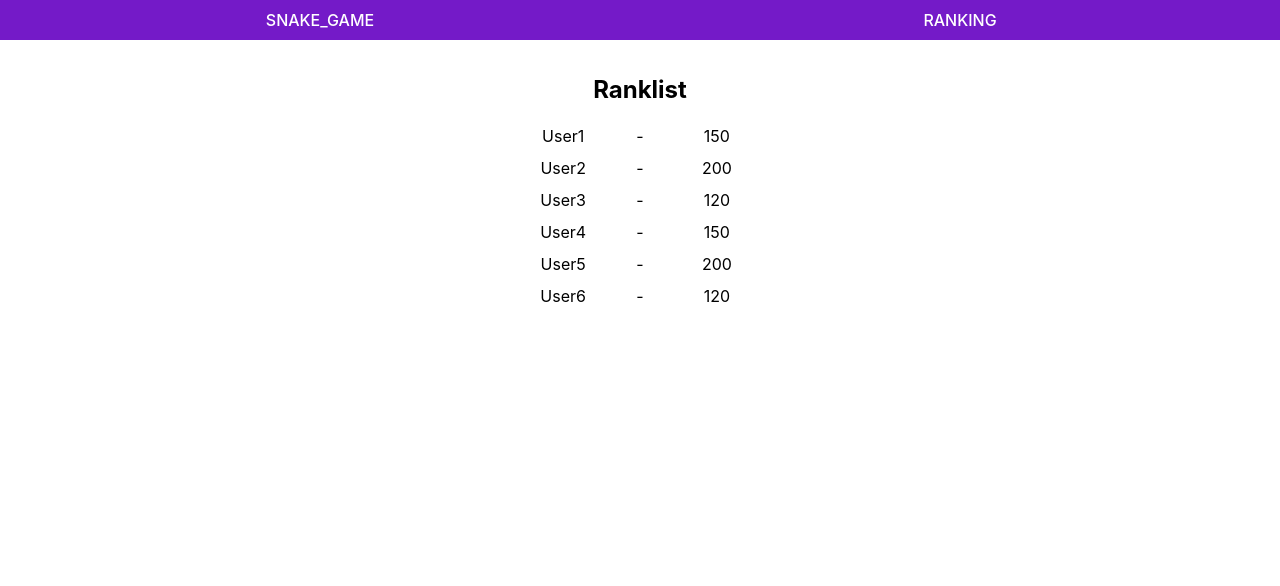
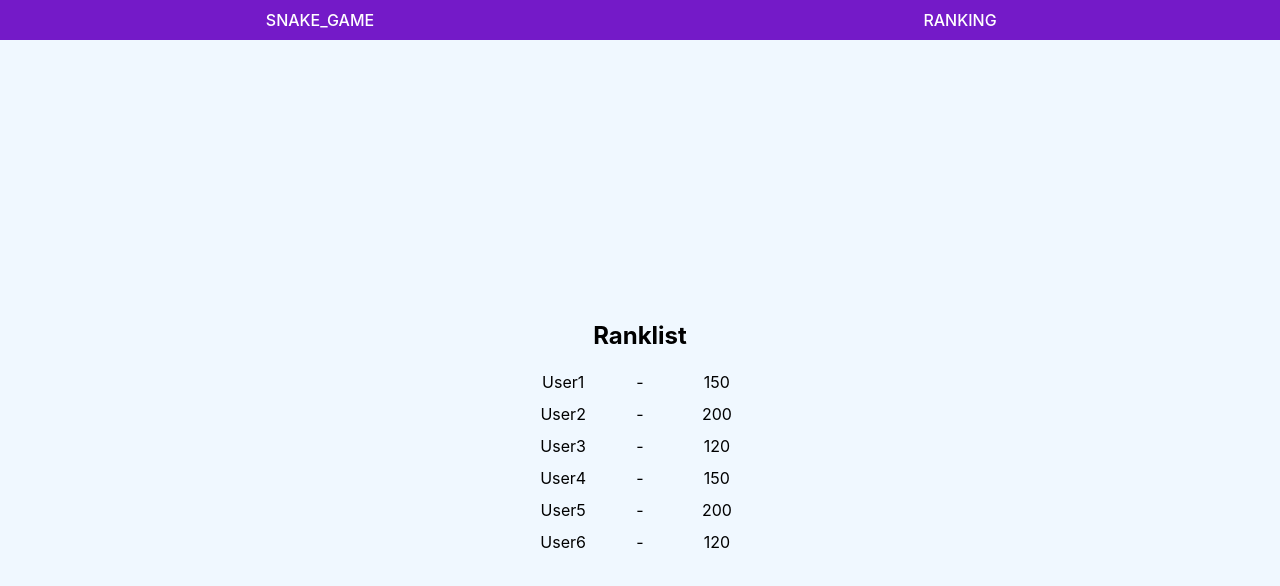
Before and after one commit to Sagar-Pant-2k2/REACT_SNAKE_GAME, a React (Vite) app: page /ranklist in a window 1280 px wide. Shown: the top 586 px of the page. Built offline with nearby package versions, Linux system fonts and the light colour scheme.

Commit message:
play_again_button_added

```diff
--- a/src/components/Main/Main.jsx
+++ b/src/components/Main/Main.jsx
@@ -2,6 +2,7 @@ import styled from 'styled-components'
 import MainGrid from '../board/MainGrid'
 import { useContext, useEffect } from 'react';
 import { SnakeGameContext } from '../../context/GameContext';
+import { Button } from '@mui/material';
 
 const Main = styled.div`
     width: 100vw;
@@ -15,13 +16,14 @@ const Main = styled.div`
 `
 
 export default ()=>{
-    const {gameState} = useContext(SnakeGameContext);
+    const {gameState,dispatch} = useContext(SnakeGameContext);
 
     return  (
         <Main>
-
+            {gameState.dead && <h1>Dead</h1>}
             <h1>Score :  {gameState.score}</h1>
             <MainGrid/>
+            {gameState.dead && <Button onClick={()=>dispatch({type:'REPLAY'})} sx={{bgcolor:"blue",margin:"10px",color:"White"}}>Play Again</Button>}
         </Main>
     )
 };
--- a/src/components/board/MainGrid.jsx
+++ b/src/components/board/MainGrid.jsx
@@ -29,7 +29,7 @@ export default ()=>{
     return () => {
       clearInterval(interval);
     };
-  }, [time]);
+  }, [time,gameState.dead]);
 
 
     const Cells = Array(100).fill('').map((_,index)=>{
--- a/src/components/ranking/Ranking.jsx
+++ b/src/components/ranking/Ranking.jsx
@@ -9,6 +9,16 @@ width: 300px;
   margin: 2rem auto;
 `;
 
+const Main = styled.div`
+    width: 100vw;
+
+    min-height:100vh;
+    background-color: aliceblue;
+    display: flex;
+    flex-direction: column;
+    align-items: center;
+    justify-content: center;
+`
 const Title = styled.h2`
   font-size: 1.5rem;
   margin-bottom: 1rem;
@@ -27,6 +37,8 @@ const UserItem = styled.li`
 const RankList = () => {
     const users = userData;
   return (
+    <Main>
+
     <RankListContainer>
       <Title>Ranklist</Title>
       <UserList>
@@ -41,6 +53,7 @@ const RankList = () => {
         ))}
       </UserList>
     </RankListContainer>
+    </Main>
   );
 };
 
--- a/src/context/GameReducer.jsx
+++ b/src/context/GameReducer.jsx
@@ -78,6 +78,8 @@ const GameReducer = (state,action)=>{
             return handleChangeDirection(state,action);
         case 'REGISTER':
             return {...state,userName:action.payload.uName};
+        case 'REPLAY':
+            return {...initialState,userName:state.userName};
         default:
             return state;
     }
```
